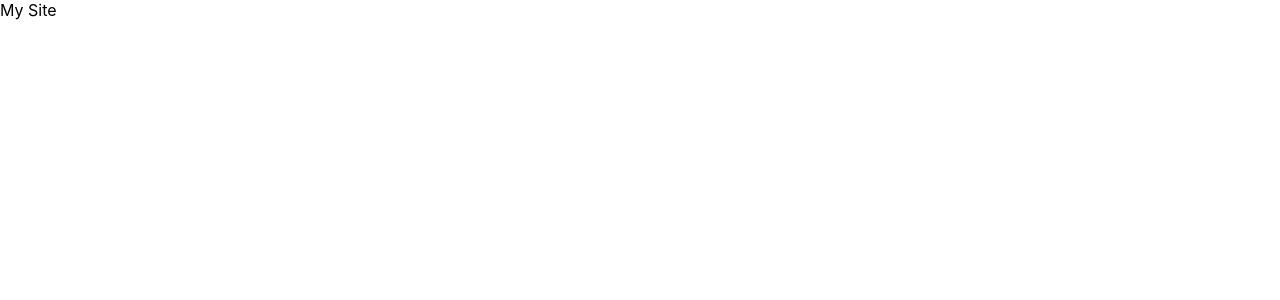
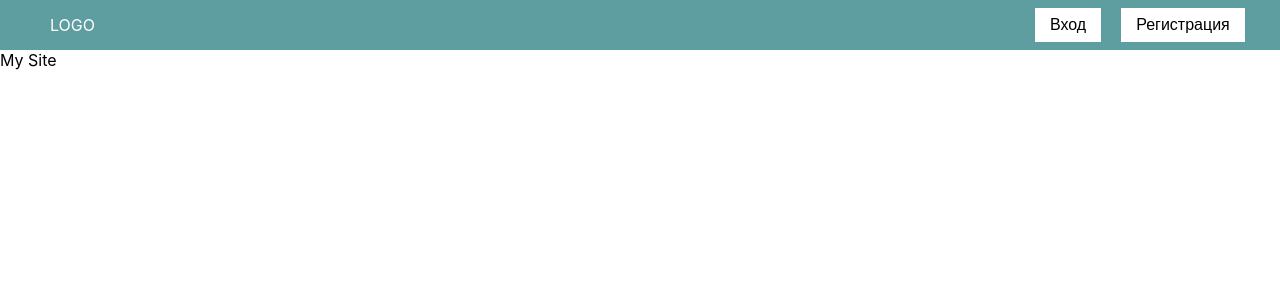
Before and after one commit to toxajlb/test-project, a React (Create React App) app: page / in a window 1280 px wide. Shown: the top 300 px of the page. Built offline with nearby package versions, Linux system fonts and the light colour scheme.

Commit message:
Navigation page was added

```diff
--- a/package.json
+++ b/package.json
@@ -41,5 +41,8 @@
       "last 1 firefox version",
       "last 1 safari version"
     ]
+  },
+  "devDependencies": {
+    "typescript-plugin-css-modules": "^4.1.1"
   }
 }
--- a/src/App.tsx
+++ b/src/App.tsx
@@ -1,4 +1,5 @@
 import { Routes, Route } from "react-router-dom";
+import { Navigation } from "./components/Navigation";
 import { DetailSinglePage } from "./pages/DetailSinglePage";
 import { FavoritesPage } from "./pages/FavoritesPage";
 import { MainPage } from "./pages/MainPage";
@@ -7,7 +8,8 @@ import { SignupPage } from "./pages/SignupPage";
 
 function App() {
   return (
-    <div>
+    <>
+      <Navigation/>
       <Routes>
         <Route path="/" element={ <MainPage/> } />
         <Route path="/signup" element={ <SignupPage/> } />
@@ -15,7 +17,7 @@ function App() {
         <Route path="/detail/:id" element={ <DetailSinglePage/> } />
         <Route path="/favorites" element={ <FavoritesPage/> } />
       </Routes>
-    </div>
+    </>
   );
 }
 
--- /dev/null
+++ b/src/components/Navigation.module.scss
@@ -0,0 +1,40 @@
+.navigation {
+  display: flex;
+  justify-content: space-between;
+  align-items: center;
+  padding: 0 50px 0 50px;
+  height: 50px;
+  background-color: cadetblue;
+
+  .main {
+    color: white;
+    text-decoration: none;
+  }
+
+  .authBlock {
+    display: flex;
+    justify-content: space-around;
+    width: 200px;
+    margin: 0 5px 0 5px;
+    color: white;
+    text-decoration: none;
+  }
+
+  .btn {
+    background-color: white;
+    border: none;
+    color: black;
+    padding: 8px 15px;
+    text-align: center;
+    text-decoration: none;
+    display: inline-block;
+    font-size: 16px;
+    margin: 4px 10px;
+    transition-duration: 0.4s;
+    cursor: pointer;
+  }
+  .btn:hover {
+    background-color: lightsalmon;
+    color: white;
+  }
+}
--- /dev/null
+++ b/src/components/Navigation.tsx
@@ -0,0 +1,16 @@
+import { Link } from "react-router-dom";
+import classes from "./Navigation.module.scss";
+
+export function Navigation() {
+
+  return (
+    <nav className={classes.navigation}>
+
+      <Link to="/" className={classes.main}>LOGO</Link>
+      <div className={classes.authBlock}>
+        <Link to="/signin"><button className={classes.btn}>Вход</button></Link>
+        <Link to="/signup"><button className={classes.btn}>Регистрация</button></Link>
+      </div>
+    </nav>
+  )
+}
--- /dev/null
+++ b/src/react-app-env.d.ts
@@ -0,0 +1 @@
+/// <reference types="react-scripts" />
```
Also changed, not shown: 1 other file (tests, documents, lock files or other folders).
